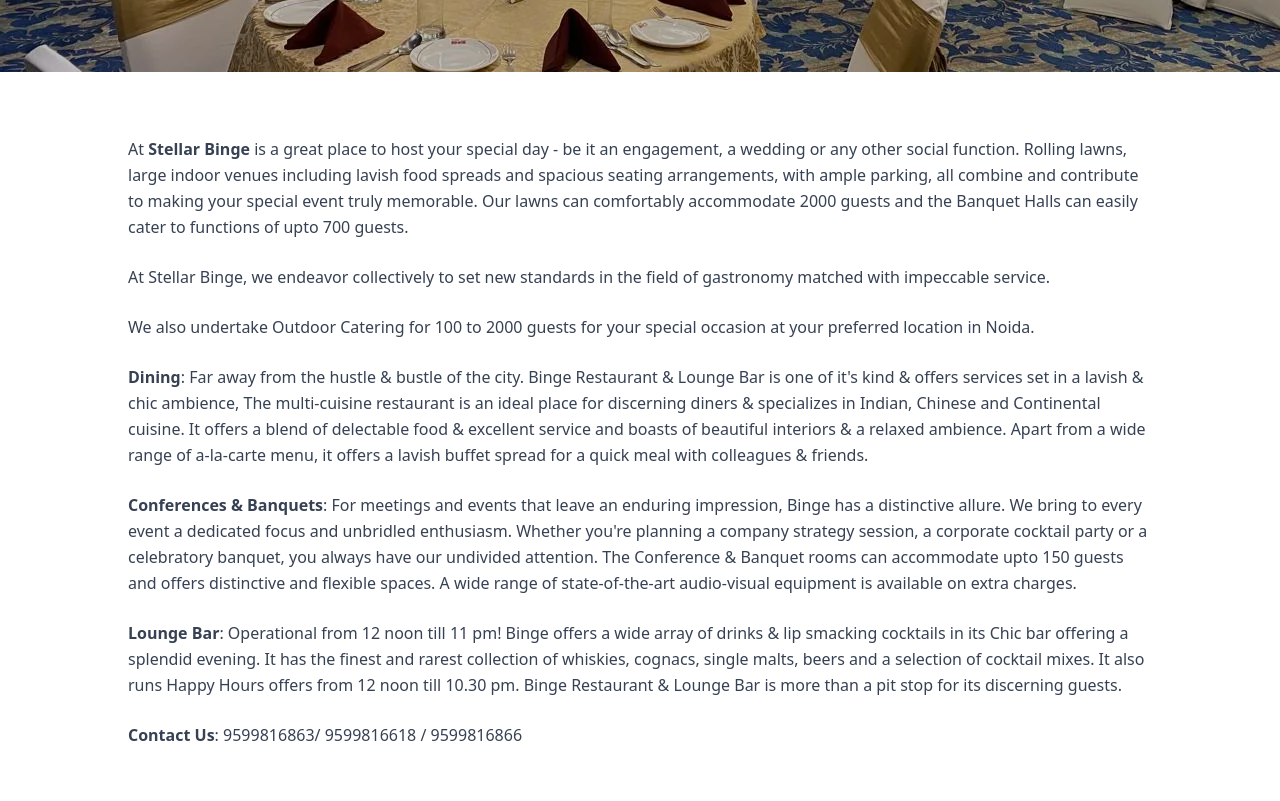
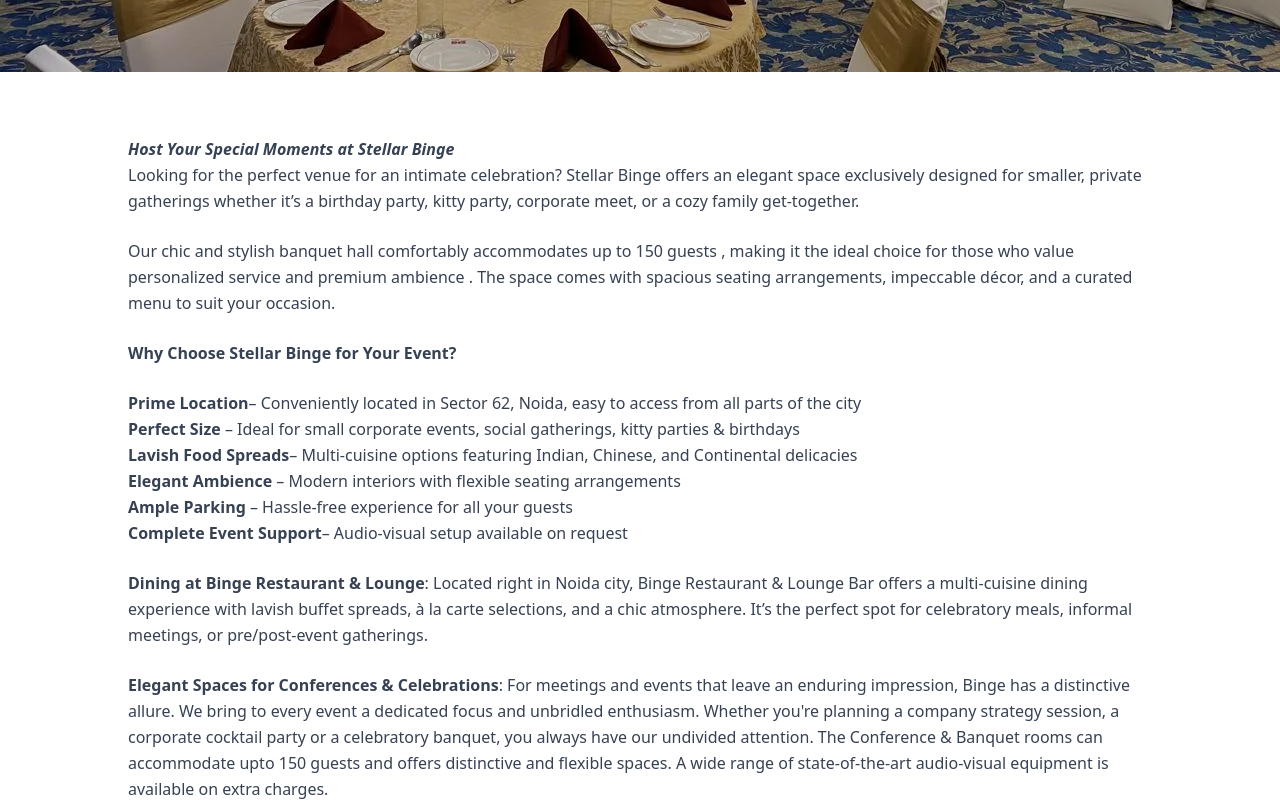
Before and after one commit to Shubham9049/binge, a Next.js app: page /banquet in a window 1280 px wide. Shown: the part 680-1481 px from the top of the page. Built offline with nearby package versions, Linux system fonts and the light colour scheme.

Commit message:
Add changes

```diff
--- a/components/Footer.tsx
+++ b/components/Footer.tsx
@@ -18,7 +18,7 @@ const Footer = () => {
             {/* Heading */}
             <div className="w-full text-center lg:text-left">
               <h2 className="text-2xl md:text-4xl font-semibold">
-                Sign up for news & event updates.
+                Stay Connected with Stellar Updates
               </h2>
             </div>
 
--- a/components/Special.tsx
+++ b/components/Special.tsx
@@ -2,7 +2,7 @@ import React from "react";
 
 const points = [
   {
-    title: "Fresh Ingredients",
+    title: "Farm-to-Table Goodness",
     desc: "We source farm-fresh produce and the finest spices to serve you quality in every bite.",
     icon: "🥗",
   },
--- a/src/app/banquet/page.tsx
+++ b/src/app/banquet/page.tsx
@@ -34,57 +34,83 @@ export default function BanquetPage() {
 
         {/* Content Section */}
         <section className="w-11/12 md:w-4/5 mx-auto py-16 leading-relaxed text-gray-700 space-y-6">
+          <i className="font-semibold">
+            Host Your Special Moments at{" "}
+            <span className="font-semibold">Stellar Binge</span>
+          </i>
+
           <p>
-            At <span className="font-semibold">Stellar Binge</span> is a great
-            place to host your special day - be it an engagement, a wedding or
-            any other social function. Rolling lawns, large indoor venues
-            including lavish food spreads and spacious seating arrangements,
-            with ample parking, all combine and contribute to making your
-            special event truly memorable. Our lawns can comfortably accommodate
-            2000 guests and the Banquet Halls can easily cater to functions of
-            upto 700 guests.
+            Looking for the perfect venue for an intimate celebration? Stellar
+            Binge offers an elegant space exclusively designed for smaller,
+            private gatherings whether it’s a birthday party, kitty party,
+            corporate meet, or a cozy family get-together.
           </p>
 
           <p>
-            At Stellar Binge, we endeavor collectively to set new standards in
-            the field of gastronomy matched with impeccable service.
+            Our chic and stylish banquet hall comfortably accommodates up to 150
+            guests , making it the ideal choice for those who value personalized
+            service and premium ambience . The space comes with spacious seating
+            arrangements, impeccable décor, and a curated menu to
+            suit your occasion.
+          </p>
+
+          <h3 className="font-semibold">
+            Why Choose Stellar Binge for Your Event?
+          </h3>
+          <ul>
+            <li>
+              <span className="font-semibold">Prime Location</span>–
+              Conveniently located in Sector 62, Noida, easy to access from all
+              parts of the city
+            </li>
+            <li>
+              <span className="font-semibold">Perfect Size </span>– Ideal for
+              small corporate events, social gatherings, kitty parties &
+              birthdays
+            </li>
+            <li>
+              <span className="font-semibold">Lavish Food Spreads</span>–
+              Multi-cuisine options featuring Indian, Chinese, and Continental
+              delicacies
+            </li>
+            <li>
+              <span className="font-semibold">Elegant Ambience</span> – Modern
+              interiors with flexible seating arrangements
+            </li>
+            <li>
+              <span className="font-semibold">Ample Parking</span> – Hassle-free
+              experience for all your guests
+            </li>
+            <li>
+              <span className="font-semibold">Complete Event Support</span>–
+              Audio-visual setup available on request
+            </li>
+          </ul>
+
+          <p>
+            <b>Dining at Binge Restaurant & Lounge</b>: Located right in Noida
+            city, Binge Restaurant & Lounge Bar offers a multi-cuisine dining
+            experience with lavish buffet spreads, à la carte selections, and a
+            chic atmosphere. It’s the perfect spot for celebratory meals,
+            informal meetings, or pre/post-event gatherings.
           </p>
 
           <p>
-            We also undertake Outdoor Catering for 100 to 2000 guests for your
-            special occasion at your preferred location in Noida.
-          </p>
-
-          <p>
-            <b>Dining</b>: Far away from the hustle & bustle of the city. Binge
-            Restaurant & Lounge Bar is one of it&#39;s kind & offers services
-            set in a lavish & chic ambience, The multi-cuisine restaurant is an
-            ideal place for discerning diners & specializes in Indian, Chinese
-            and Continental cuisine. It offers a blend of delectable food &
-            excellent service and boasts of beautiful interiors & a relaxed
-            ambience. Apart from a wide range of a-la-carte menu, it offers a
-            lavish buffet spread for a quick meal with colleagues & friends.
-          </p>
-
-          <p>
-            <b>Conferences & Banquets</b>: For meetings and events that leave an
-            enduring impression, Binge has a distinctive allure. We bring to
-            every event a dedicated focus and unbridled enthusiasm. Whether
-            you&#39;re planning a company strategy session, a corporate cocktail
-            party or a celebratory banquet, you always have our undivided
-            attention. The Conference & Banquet rooms can accommodate upto 150
-            guests and offers distinctive and flexible spaces. A wide range of
-            state-of-the-art audio-visual equipment is available on extra
-            charges.
+            <b>Elegant Spaces for Conferences & Celebrations</b>: For meetings
+            and events that leave an enduring impression, Binge has a
+            distinctive allure. We bring to every event a dedicated focus and
+            unbridled enthusiasm. Whether you&#39;re planning a company strategy
+            session, a corporate cocktail party or a celebratory banquet, you
+            always have our undivided attention. The Conference & Banquet rooms
+            can accommodate upto 150 guests and offers distinctive and flexible
+            spaces. A wide range of state-of-the-art audio-visual equipment is
+            available on extra charges.
           </p>
           <p>
-            <b>Lounge Bar</b>: Operational from 12 noon till 11 pm! Binge offers
-            a wide array of drinks & lip smacking cocktails in its Chic bar
-            offering a splendid evening. It has the finest and rarest collection
-            of whiskies, cognacs, single malts, beers and a selection of
-            cocktail mixes. It also runs Happy Hours offers from 12 noon till
-            10.30 pm. Binge Restaurant & Lounge Bar is more than a pit stop for
-            its discerning guests.
+            <b>The Lounge Bar</b>: Our stylish lounge bar serves an exquisite
+            range of whiskies, cognacs, cocktails, and premium spirits, with
+            Happy Hours from 12 noon to 10:30 pm. A perfect addition to your
+            event for an unforgettable experience.
           </p>
 
           <p className="">
```
